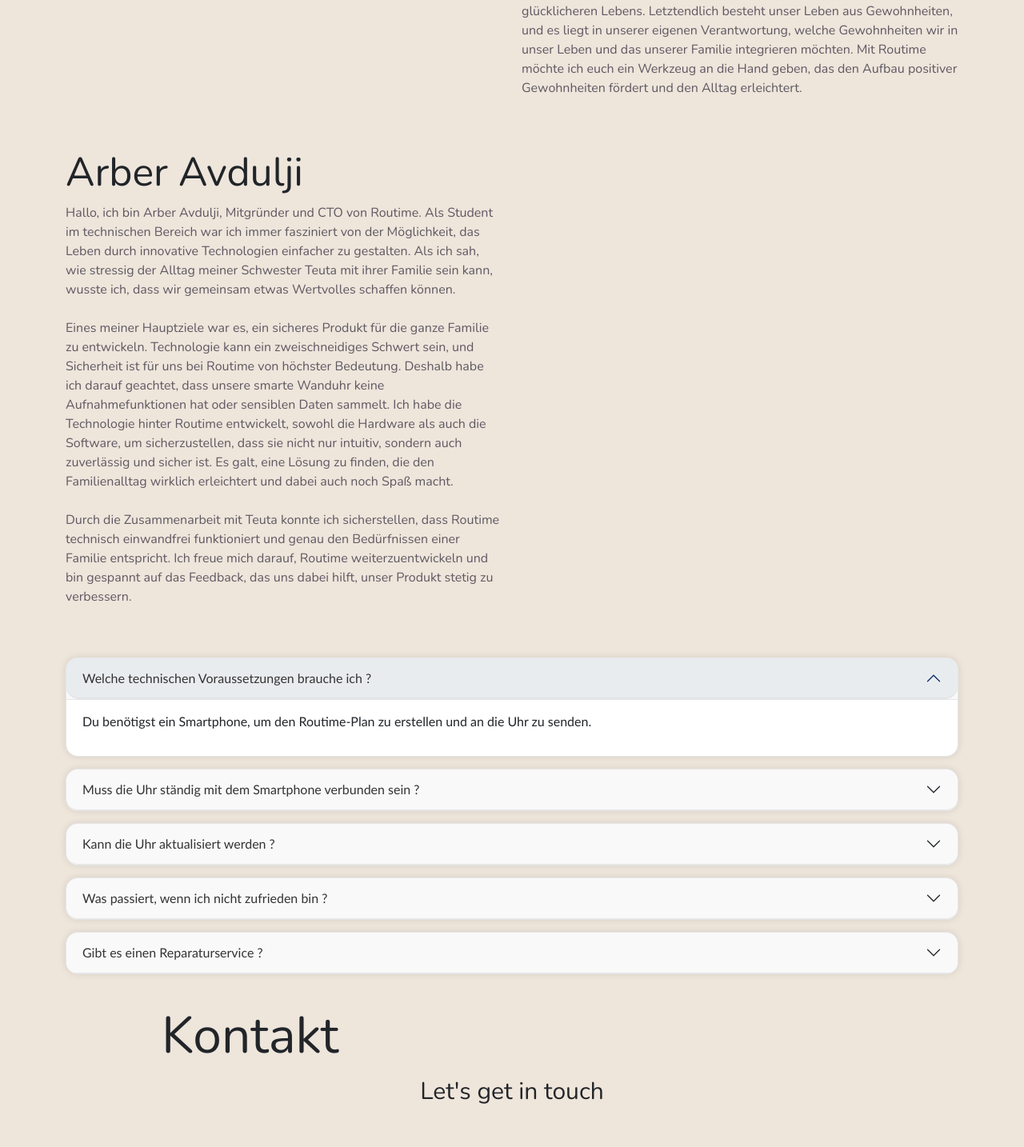
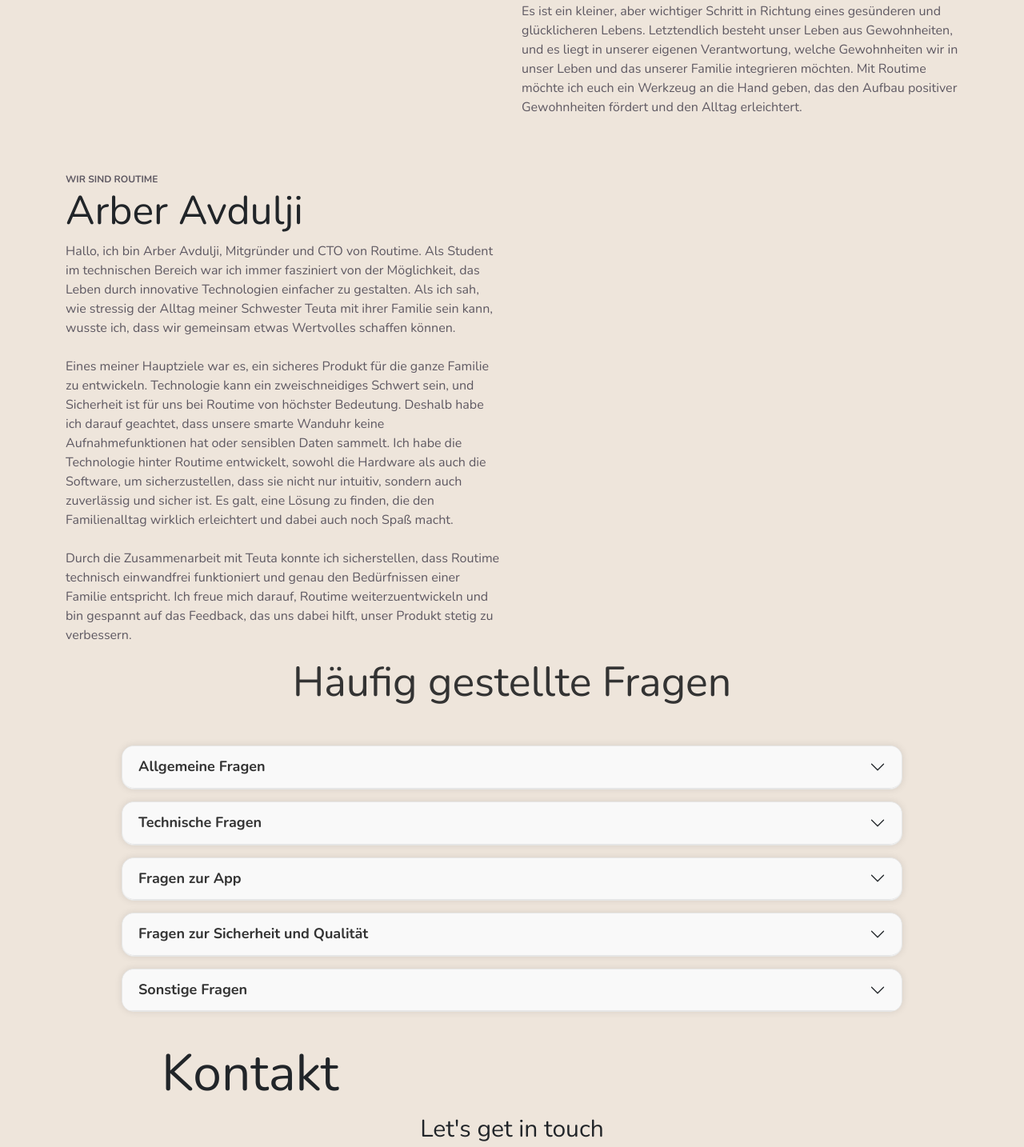
Before and after one commit to ensarspahiu/routime-ecommerce, an Angular app: page /home in a window 1280 px wide. Shown: the part 2294-3728 px from the top of the page at 80% size. Built offline with nearby package versions, Linux system fonts and the light colour scheme.

Commit message:
FAQ completed

```diff
--- a/src/app/components/about-us/about-us.component.html
+++ b/src/app/components/about-us/about-us.component.html
@@ -13,6 +13,7 @@
             <img src="" alt="" class="img-fluid mb-3 mb-md-0" style="max-width: 100%;">
         </div>
         <div class="col-md-6 mt-4">
+            <span>ROUTIME</span>
             <h3>Teuta Avdyli</h3>
             <p>
                 Hallo, ich bin Teuta Avdyli, die Gründerin von Routime. Ich glaube fest daran, dass Struktur im Alltag
@@ -34,6 +35,7 @@
 
     <div class="row mt-5">
         <div class="col-md-6">
+            <span>WIR SIND ROUTIME</span>
             <h3>Arber Avdulji</h3>
             <p>
                 Hallo, ich bin Arber Avdulji, Mitgründer und CTO von Routime. Als Student im technischen Bereich war ich
--- a/src/app/components/about-us/about-us.component.scss
+++ b/src/app/components/about-us/about-us.component.scss
@@ -51,3 +51,10 @@
     font-size: 16px;
     color: #2E2A39BF;
 }
+
+span {
+    font-family: 'Nunito', sans-serif;
+    font-size: 12px;
+    color: #2E2A39BF;
+    font-weight: bold;
+}
--- a/src/app/components/faq/faq.component.html
+++ b/src/app/components/faq/faq.component.html
@@ -1,15 +1,34 @@
 <div class="container">
+    <h1 class="text-center">
+        Häufig gestellte Fragen
+    </h1>
     <div class="accordion mt-5" id="accordionExample">
         <div class="accordion-item">
             <h2 class="accordion-header" id="headingOne">
-                <button class="accordion-button" type="button" data-bs-toggle="collapse" data-bs-target="#collapseOne"
-                    aria-expanded="true" aria-controls="collapseOne">
-                    Welche technischen Voraussetzungen brauche ich ?
+                <button class="accordion-button collapsed" type="button" data-bs-toggle="collapse"
+                    data-bs-target="#collapseOne" aria-expanded="false" aria-controls="collapseOne">
+                    Allgemeine Fragen
                 </button>
             </h2>
-            <div id="collapseOne" class="accordion-collapse collapse show" aria-labelledby="headingOne">
+            <div id="collapseOne" class="accordion-collapse collapse" aria-labelledby="headingOne">
                 <div class="accordion-body">
-                    <p>Du benötigst ein Smartphone, um den Routime-Plan zu erstellen und an die Uhr zu senden.</p>
+                    <b>Was ist Routime ?</b>
+                    <p class="m-0">
+                        Routime ist die erste smarte Wanduhr, die darauf abzielt, den Familienalltag zu strukturieren
+                        und zu erleichtern. Sie wird durch eine App gesteuert und erinnert euch durch Sprachansagen an
+                        eure täglichen Aufgaben und Rituale.
+                    </p>
+                    <div class="mt-2">
+                        <b>Wie funktioniert Routime ?</b>
+                        <ul>
+                            <li>Tagesplan mit der Familie erstellen.</li>
+                            <li>In der App die Zeiten und Erinnerungssätze festlegen.</li>
+                            <li>Per Bluetooth den Plan an die Wanduhr senden.</li>
+                            <li>Die Uhr erinnert euch zur festgelegten Zeit über Sprachansagen an die geplanten
+                                Aktivitäten.
+                            </li>
+                        </ul>
+                    </div>
                 </div>
             </div>
         </div>
@@ -17,12 +36,37 @@
             <h2 class="accordion-header" id="headingTwo">
                 <button class="accordion-button collapsed" type="button" data-bs-toggle="collapse"
                     data-bs-target="#collapseTwo" aria-expanded="false" aria-controls="collapseTwo">
-                    Muss die Uhr ständig mit dem Smartphone verbunden sein ?
+                    Technische Fragen
                 </button>
             </h2>
             <div id="collapseTwo" class="accordion-collapse collapse" aria-labelledby="headingTwo">
                 <div class="accordion-body">
-                    <p>Nein, die Uhr arbeitet eigenständig und benötigt keine ständige Verbindung zum Smartphone.</p>
+                    <div>
+                        <b>Welche technischen Voraussetzungen brauche ich ?</b>
+                        <p class="m-0">
+                            Du benötigst ein Smartphone, um den Routime-Plan zu erstellen und an die Uhr zu senden.
+                        </p>
+                    </div>
+                    <div class="mt-2">
+                        <b>Muss die Uhr ständig mit dem Smartphone verbunden sein ?</b>
+                        <p class="m-0">
+                            Nein, die Uhr arbeitet eigenständig und benötigt keine ständige Verbindung zum Smartphone.
+                        </p>
+                    </div>
+                    <div class="mt-2">
+                        <b>Kann die Uhr aktualisiert werden ?</b>
+                        <p class="m-0">
+                            Ja, wir arbeiten kontinuierlich an Verbesserungen und neuen Features. Updates können bequem
+                            über die Routime-App auf die Uhr übertragen werden.
+                        </p>
+                    </div>
+                    <div class="mt-2">
+                        <b>Was ist im Lieferumfang enthalten ?</b>
+                        <p class="m-0">
+                            Im Lieferumfang enthalten ist die Routime Wanduhr, die separaten Knöpfe, ein Netzteil und
+                            eine Bedienungsanleitung.
+                        </p>
+                    </div>
                 </div>
             </div>
         </div>
@@ -30,12 +74,25 @@
             <h2 class="accordion-header" id="headingThree">
                 <button class="accordion-button collapsed" type="button" data-bs-toggle="collapse"
                     data-bs-target="#collapseThree" aria-expanded="false" aria-controls="collapseThree">
-                    Kann die Uhr aktualisiert werden ?
+                    Fragen zur App
                 </button>
             </h2>
             <div id="collapseThree" class="accordion-collapse collapse" aria-labelledby="headingThree">
                 <div class="accordion-body">
-                    <p>Sollte es wider Erwarten dazu kommen, dass wir das Produkt nicht ausliefern können, garantieren wir die vollständige Rückerstattung des Kaufpreises.</p>
+                    <div>
+                        <b>Ist die App kostenlos ?</b>
+                        <p class="m-0">
+                            Ja, die Routime-App ist kostenlos und für Android und iOS verfügbar.
+                        </p>
+                    </div>
+                    <div class="mt-2">
+                        <b>Was sind Affirmationen und wie kann ich sie verwenden ?</b>
+                        <p class="m-0">
+                            In der App kannst du positive Affirmationen auswählen, die die Uhr bei betätigen der auf
+                            Reichweite der Kinder angebrachten Knöpfe in Momenten ausspricht, wenn kein Tagesereignis
+                            ansteht – z.B. "Du bist wertvoll".
+                        </p>
+                    </div>
                 </div>
             </div>
         </div>
@@ -43,12 +100,34 @@
             <h2 class="accordion-header" id="headingFour">
                 <button class="accordion-button collapsed" type="button" data-bs-toggle="collapse"
                     data-bs-target="#collapseFour" aria-expanded="false" aria-controls="collapseFour">
-                    Was passiert, wenn ich nicht zufrieden bin ?
+                    Fragen zur Sicherheit und Qualität
                 </button>
             </h2>
             <div id="collapseFour" class="accordion-collapse collapse" aria-labelledby="headingFour">
                 <div class="accordion-body">
-                    <p>Wir bieten ein 30-Tage-Rückgaberecht an. Einfach per E-Mail an info@routime.de die Retoure anmelden.</p>
+                    <div>
+                        <b>Gibt es eine Garantie ? Wenn ja, wie lange gilt diese ?</b>
+                        <p class="m-0">
+                            Ja, auf die Routime Wanduhr bieten wir die gesetzliche zweijährige Garantie. Zusätzlich
+                            bieten wir ein exklusives Tauschangebot an: Innerhalb des ersten Jahres nach dem Kauf hast
+                            du die Möglichkeit, deine Uhr gegen ein neueres Modell auszutauschen, falls die Hardware
+                            sich verändert.
+                        </p>
+                    </div>
+                    <div class="mt-2">
+                        <b>Ist die Uhr strahlungsfrei ?</b>
+                        <p class="m-0">
+                            Die Uhr setzt auf Bluetooth und das nur für die Einrichtung und funktioniert danach
+                            eigenständig ohne WLAN-Verbindung, um die Strahlenbelastung zu minimieren.
+                        </p>
+                    </div>
+                    <div class="mt-2">
+                        <b>Wie werden meine Daten geschützt ?</b>
+                        <p class="m-0">
+                            Deine Daten werden sicher über eine verschlüsselte Verbindung übertragen und nicht an Dritte
+                            weitergegeben.
+                        </p>
+                    </div>
                 </div>
             </div>
         </div>
@@ -56,12 +135,49 @@
             <h2 class="accordion-header" id="headingFive">
                 <button class="accordion-button collapsed" type="button" data-bs-toggle="collapse"
                     data-bs-target="#collapseFive" aria-expanded="false" aria-controls="collapseFive">
-                    Gibt es einen Reparaturservice ?
+                    Sonstige Fragen
                 </button>
             </h2>
             <div id="collapseFive" class="accordion-collapse collapse" aria-labelledby="headingFive">
                 <div class="accordion-body">
-                    <p>Ja, sollte mit deiner Uhr etwas nicht in Ordnung sein, steht dir unser Reparaturservice zur Verfügung.</p>
+                    <div>
+                        <b>Was passiert mit meiner Vorbestellung, falls das Produkt nicht ausgeliefert werden kann ?</b>
+                        <p class="m-0">
+                            Sollte es wider Erwarten dazu kommen, dass wir das Produkt nicht ausliefern können,
+                            garantieren wir die vollständige Rückerstattung des Kaufpreises.
+                        </p>
+                    </div>
+                    <div class="mt-2">
+                        <b>Was passiert, wenn ich nicht zufrieden bin ?</b>
+                        <p class="m-0">
+                            Wir bieten ein 30-Tage-Rückgaberecht an. Einfach per E-Mail an info@routime.de die Retoure
+                            anmelden.
+                        </p>
+                    </div>
+                    <div class="mt-2">
+                        <b>Gibt es einen Reparaturservice ?</b>
+                        <p class="m-0">
+                            Ja, sollte mit deiner Uhr etwas nicht in Ordnung sein, steht dir unser Reparaturservice zur
+                            Verfügung.
+                        </p>
+                    </div>
+                    <div class="mt-2">
+                        <b>Was bringt die Uhr noch für Vorteile für die Kinder mit ?</b>
+                        <ul>
+                            <li>Selbstständigkeit: Durch die Erinnerungen durch Routime lernen Kinder, ihre eigenen
+                                Aufgaben zu managen.</li>
+                            <li>Zeitverständnis: Die Uhr hilft Kindern, ein besseres Verständnis für die Zeit zu
+                                entwickeln.</li>
+                            <li>Verantwortung: Kinder übernehmen durch die Nutzung der Uhr mehr Verantwortung im
+                                Familienalltag.</li>
+                            <li>Lernunterstützung: Die klare Tagesstruktur kann sich positiv auf die Konzentration und
+                                das Lernverhalten auswirken.</li>
+                            <li>Emotionale Unterstützung: Die positiven Affirmationen fördern das Selbstwertgefühl der
+                                Kinder.</li>
+                            <li>Partizipation: Kinder können aktiv an der Gestaltung des Familienalltags teilnehmen,
+                                indem sie eigene Routinen und Aufgaben in die App eintragen.</li>
+                        </ul>
+                    </div>
                 </div>
             </div>
         </div>
--- a/src/app/components/faq/faq.component.scss
+++ b/src/app/components/faq/faq.component.scss
@@ -1,3 +1,6 @@
+.container {
+    max-width: 1000px;
+}
 .accordion-item {
     background-color: #f9f9f9;
     border: 1px solid #e6e6e6;
@@ -37,4 +40,20 @@
     border-radius: 0 0 15px 15px;
     padding: 15px 20px;
     background-color: #ffffff;
+    font-family: 'Nunito', sans-serif;
+    font-size: 16px;
+    color: #2E2A39BF;
 }
+
+button {
+    font-family: 'Nunito', sans-serif;
+    font-size: 18px;
+    color: #2E2A39BF;
+    font-weight: bold;
+}
+
+h1 {
+    font-family: 'Nunito', sans-serif;
+    font-size: 52px;
+    color: #333;
+}
```
